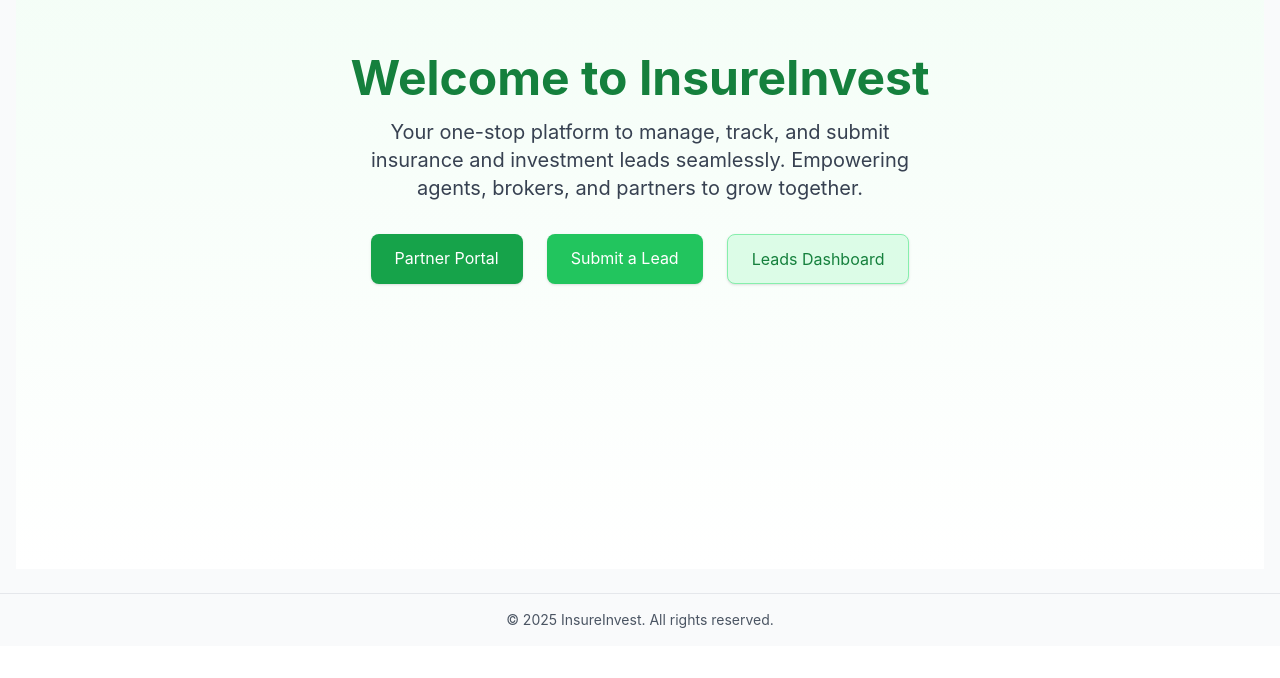
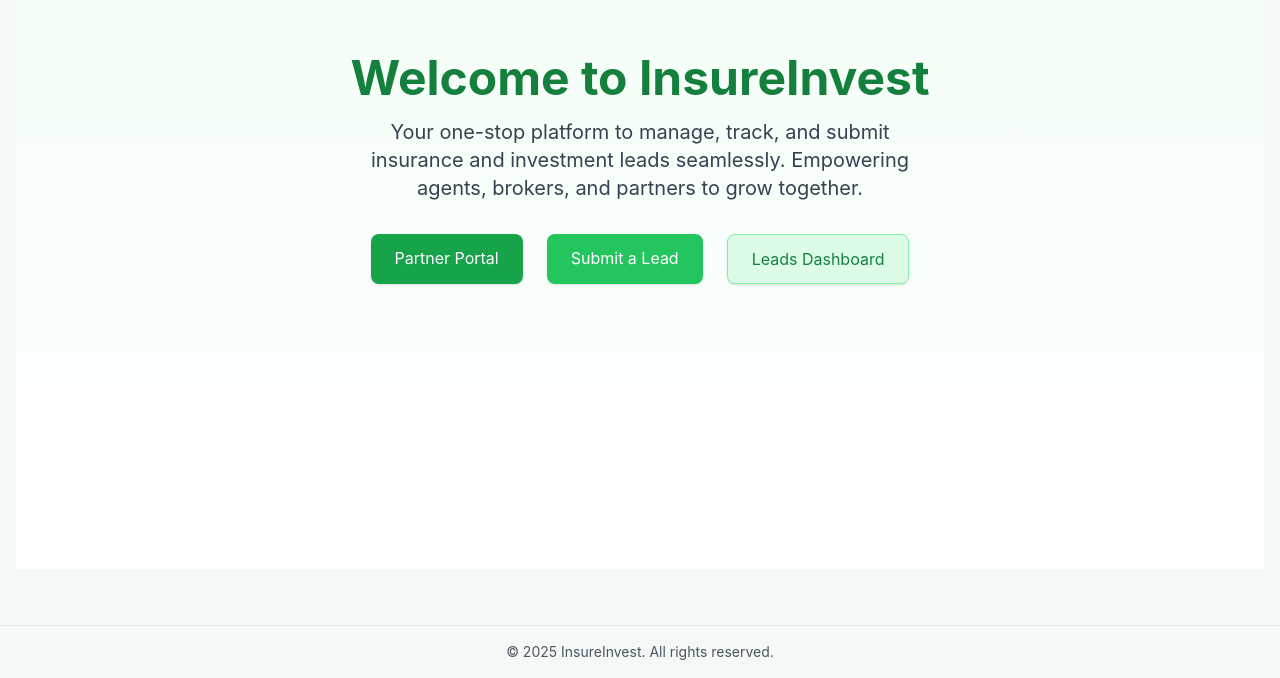
Before and after one commit to ew-prog/insure-invest-frontend, a React (Vite) app: page / in a window 1280 px wide. Shown: the part 319-997 px from the top of the page. Before the commit the page ends 965 px from the top, so only its background shows below. Built offline with nearby package versions, Linux system fonts and the light colour scheme.

Commit message:
Update App.jsx

```diff
--- a/src/App.jsx
+++ b/src/App.jsx
@@ -1,29 +1,26 @@
 import React from 'react'
 import { BrowserRouter as Router, Routes, Route, Navigate } from 'react-router-dom'
-import Navbar from './Navbar.jsx'
-import Home from './Home.jsx'
-import PartnerPortal from './PartnerPortal.jsx'
-import LeadsDashboard from './LeadsDashboard.jsx'
-import Login from './Login.jsx'
+import Navbar from './Navbar'
+import Home from './Home'
+import PartnerPortal from './PartnerPortal'
+import LeadsDashboard from './LeadsDashboard'
+import Login from './Login'
+import InsuranceMenu from './InsuranceMenu'
 
-// ✅ AuthRoute component to protect private routes
 function AuthRoute({ children }) {
-  const isAuthenticated = localStorage.getItem('token')
-  return isAuthenticated ? children : <Navigate to="/login" replace />
+  return localStorage.getItem('token') ? children : <Navigate to="/login" />
 }
 
 function App() {
   return (
     <Router>
-      <div className="min-h-screen bg-gray-50 text-gray-900 flex flex-col">
-        {/* ✅ Navbar always visible */}
+      <div className="min-h-screen bg-neutral text-gray-900 font-sans">
         <Navbar />
-
-        {/* ✅ Main Content Area */}
-        <main className="flex-grow container mx-auto px-4 py-6">
+        <div className="container mx-auto px-4 py-6">
           <Routes>
             <Route path="/" element={<Home />} />
             <Route path="/login" element={<Login />} />
+            <Route path="/insurance" element={<InsuranceMenu />} />
             <Route
               path="/partner-portal"
               element={
@@ -41,11 +38,9 @@ function App() {
               }
             />
           </Routes>
-        </main>
-
-        {/* ✅ Single consistent footer */}
-        <footer className="text-center py-4 border-t text-sm text-gray-600">
-          © {new Date().getFullYear()} InsureInvest. All rights reserved.
+        </div>
+        <footer className="text-center py-4 border-t mt-8 text-sm text-gray-600">
+          © 2025 InsureInvest. All rights reserved.
         </footer>
       </div>
     </Router>
```
